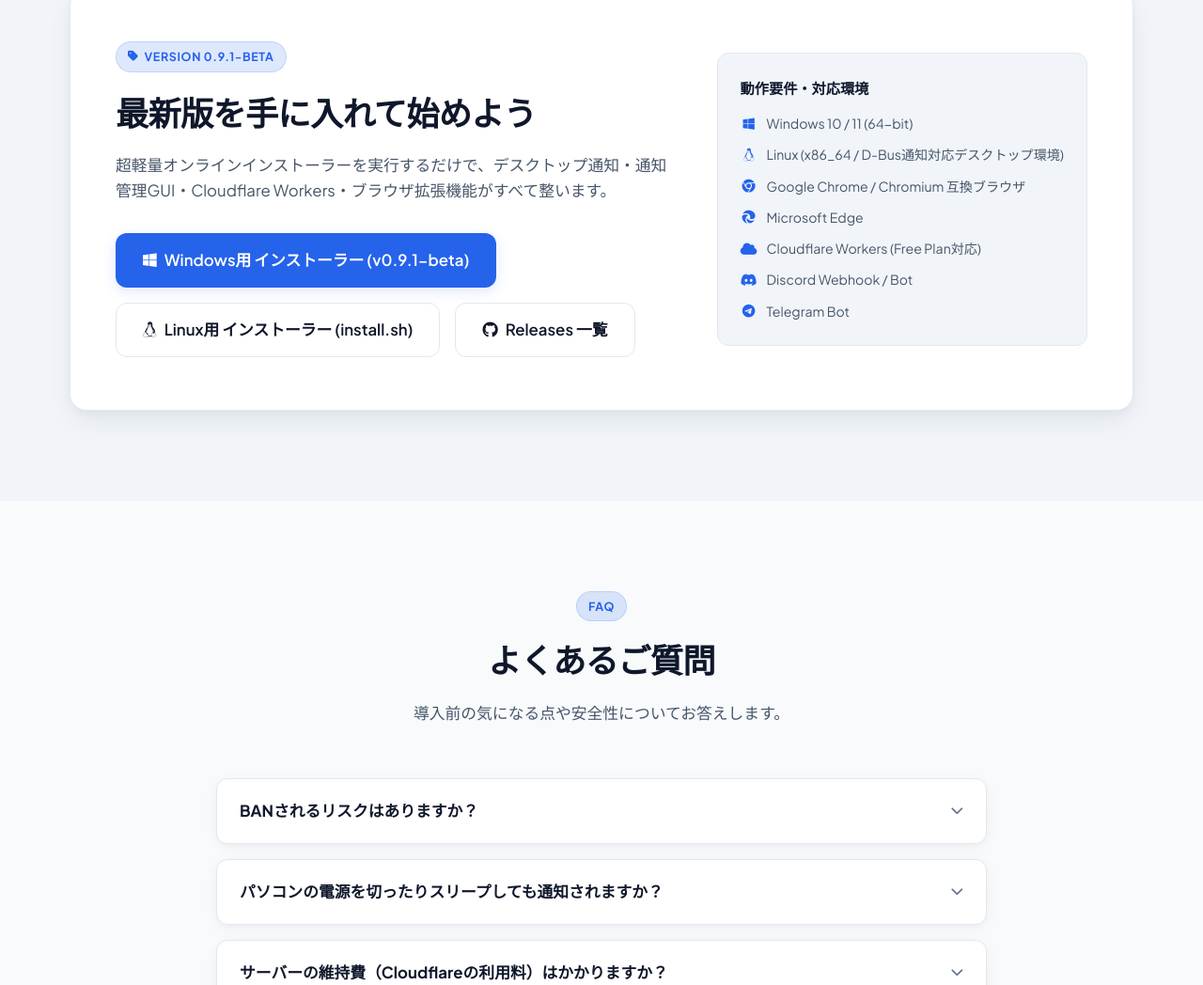
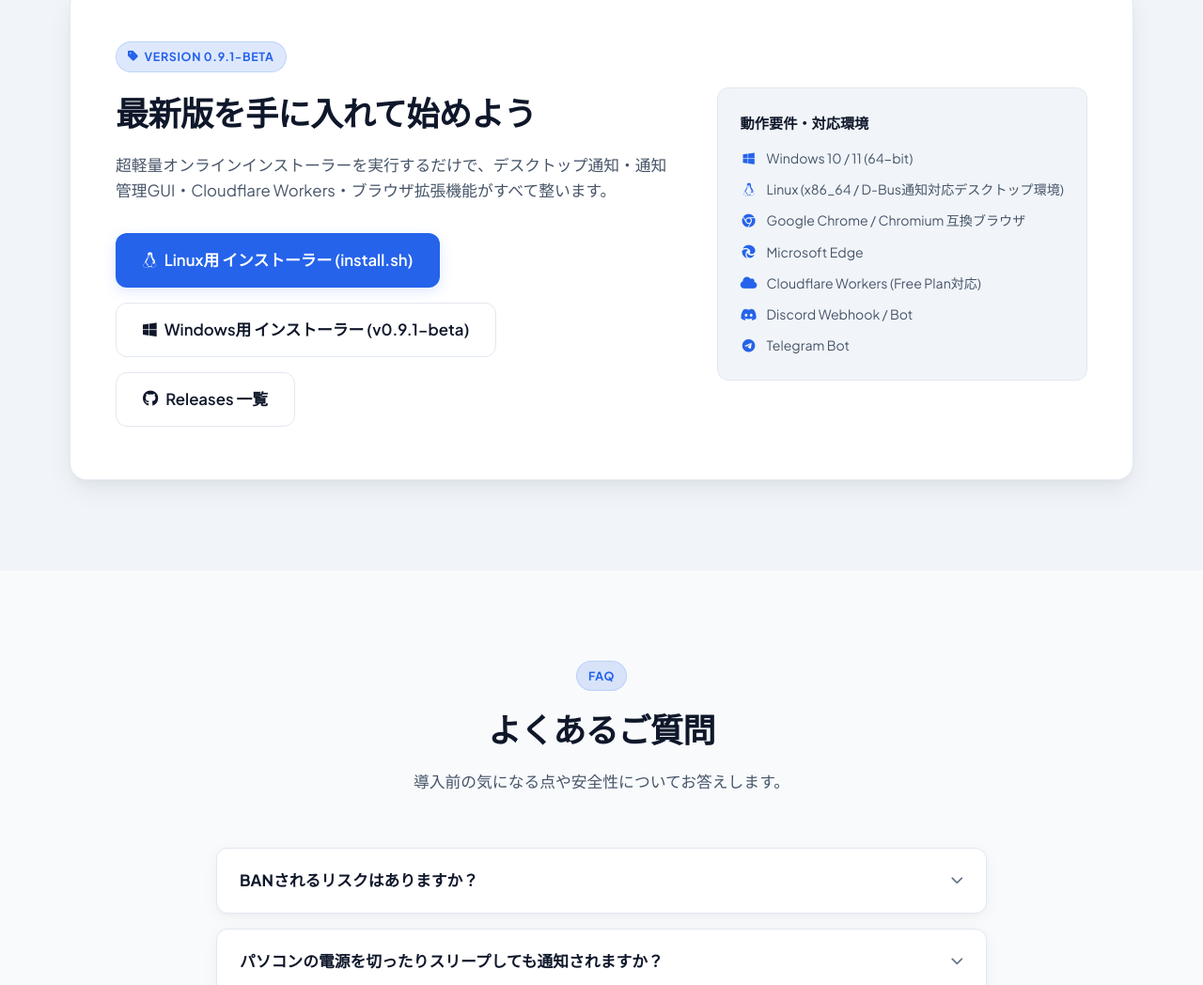
Before and after one commit to Ikumyon/kancolle-notify, a browser extension: page docs/index.html in a window 1280 px wide. Shown: the part 4134-5182 px from the top of the page at 94% size. Drawn offline with Linux system fonts and the light colour scheme; no server answers.

Commit message:
feat(docs): automatically detect Linux OS and prioritize Linux installer as primary button

```diff
--- a/docs/app.js
+++ b/docs/app.js
@@ -106,6 +106,33 @@
     }
   }
 
-  fetchLatestRelease();
+  // 6. Detect OS and Highlight Primary Download Button
+  function detectAndHighlightOS() {
+    const ua = navigator.userAgent || '';
+    const platform = navigator.platform || '';
+    const isLinux = (ua.includes('Linux') || platform.includes('Linux')) && !ua.includes('Android');
+
+    if (isLinux) {
+      const winBtn = document.getElementById('btn-download-win');
+      const linuxBtn = document.getElementById('btn-download-linux');
+      if (winBtn && linuxBtn) {
+        // Linux用ボタンを青色（プライマリ）に切り替え
+        linuxBtn.classList.remove('btn-outline');
+        linuxBtn.classList.add('btn-primary');
+
+        // Windows用ボタンをアウトラインに切り替え
+        winBtn.classList.remove('btn-primary');
+        winBtn.classList.add('btn-outline');
+
+        // Linux用ボタンを先頭（一番目立つ位置）に並び替え
+        const parent = linuxBtn.parentElement;
+        if (parent) {
+          parent.insertBefore(linuxBtn, winBtn);
+        }
+      }
+    }
+  }
+
+  detectAndHighlightOS();
 
 })();
--- a/docs/index.html
+++ b/docs/index.html
@@ -356,11 +356,11 @@
             超軽量オンラインインストーラーを実行するだけで、デスクトップ通知・通知管理GUI・Cloudflare Workers・ブラウザ拡張機能がすべて整います。
           </p>
           <div class="download-buttons">
-            <a href="https://github.com/Ikumyon/kancolle-notify/releases/latest/download/kancolle-notify-setup.exe" target="_blank" rel="noopener noreferrer" class="btn btn-primary btn-lg">
+            <a id="btn-download-win" href="https://github.com/Ikumyon/kancolle-notify/releases/latest/download/kancolle-notify-setup.exe" target="_blank" rel="noopener noreferrer" class="btn btn-primary btn-lg">
               <i class="fa-brands fa-windows"></i>
               <span>Windows用 インストーラー <span class="js-version-bracket">(v0.9.1-beta)</span></span>
             </a>
-            <a href="https://github.com/Ikumyon/kancolle-notify/releases/latest/download/install.sh" target="_blank" rel="noopener noreferrer" class="btn btn-outline btn-lg">
+            <a id="btn-download-linux" href="https://github.com/Ikumyon/kancolle-notify/releases/latest/download/install.sh" target="_blank" rel="noopener noreferrer" class="btn btn-outline btn-lg">
               <i class="fa-brands fa-linux"></i>
               <span>Linux用 インストーラー (install.sh)</span>
             </a>
```
